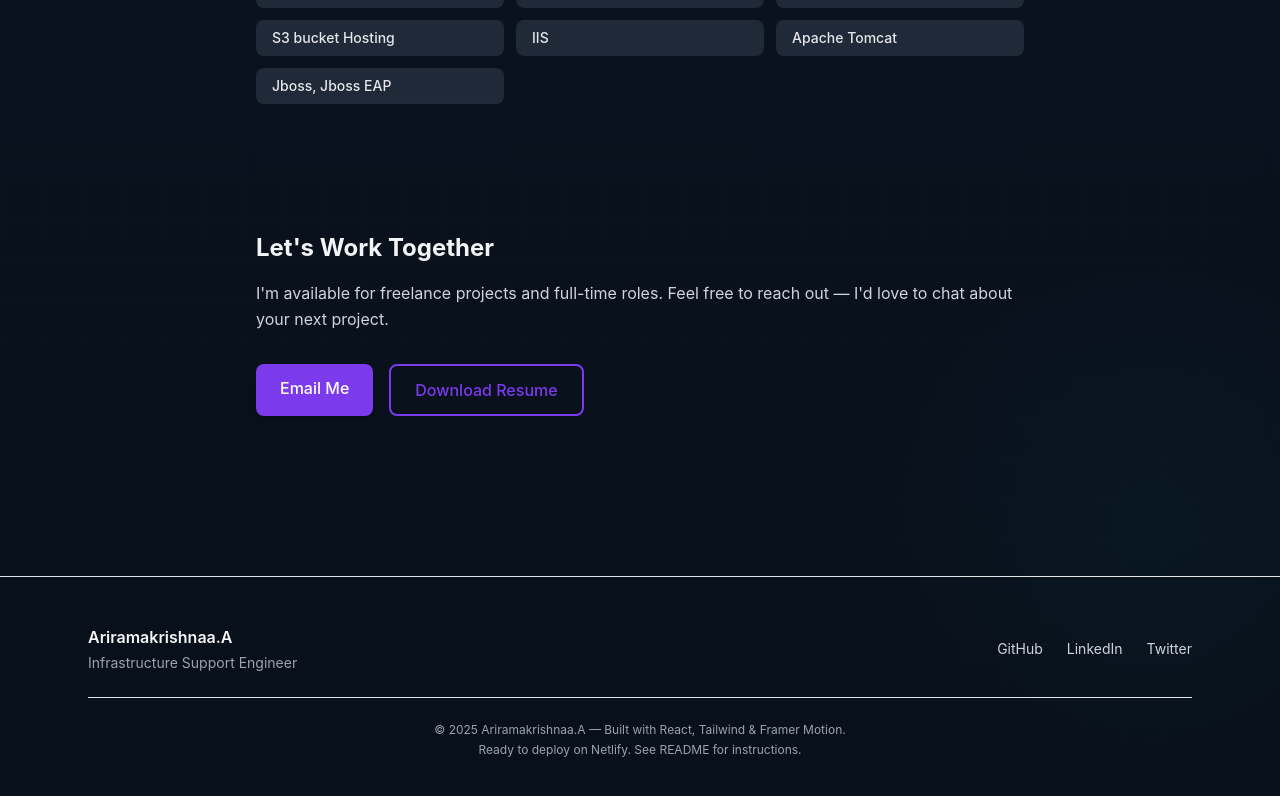
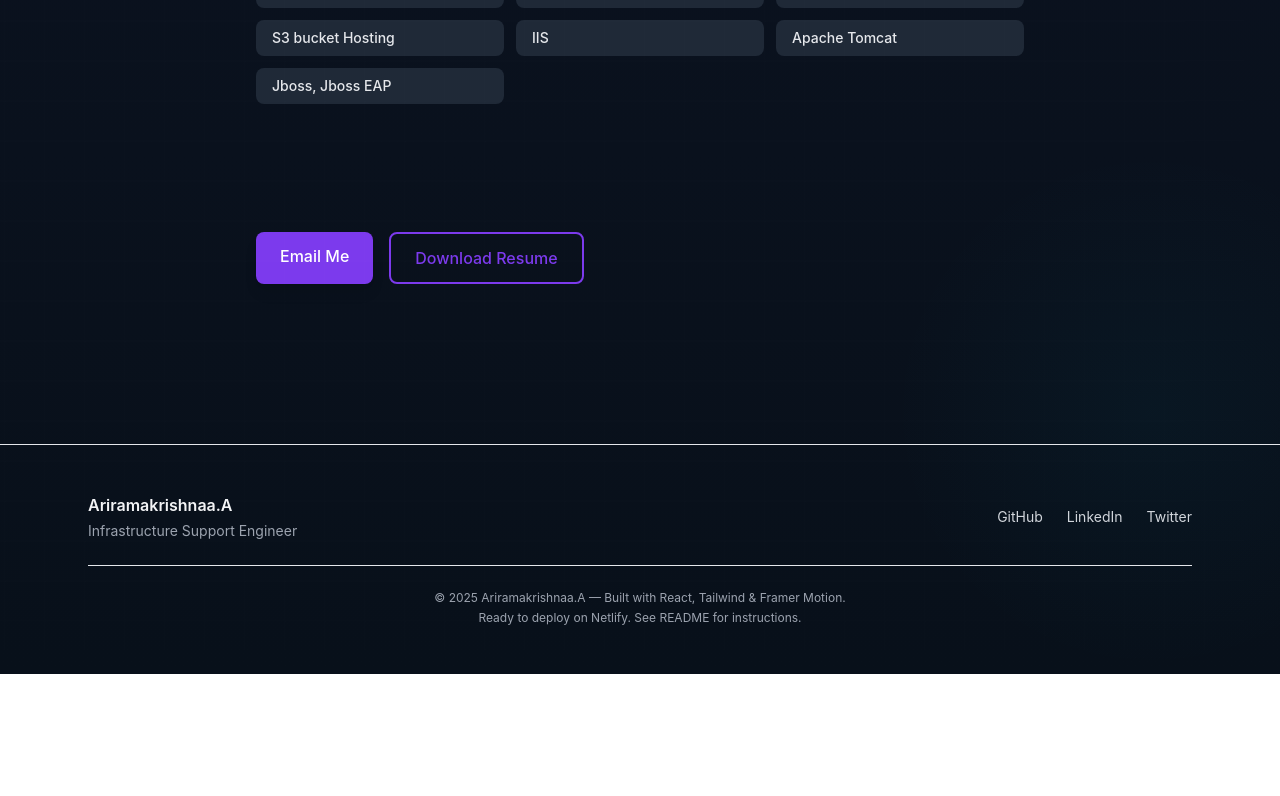
Before and after one commit to Ariramakrishnaa97/portfolio-website, a React (Vite) app: page / in a window 1280 px wide. Shown: the part 1955-2751 px from the top of the page. After the commit the page ends 2629 px from the top, so only its background shows below. Built offline with nearby package versions, Linux system fonts and the light colour scheme; the HTML template or start-up script is replaced by a standard one.

Commit message:
Remove heading and description from Contact section

```diff
--- a/src/pages/Contact.jsx
+++ b/src/pages/Contact.jsx
@@ -5,13 +5,6 @@ export default function Contact(){
   return (
     <section id="contact" className="py-16">
       <div className="max-w-3xl mx-auto">
-        <motion.h2 initial={{y:10,opacity:0}} whileInView={{y:0,opacity:1}} transition={{duration:0.5}} viewport={{once:true}} className="text-2xl font-bold mb-4 text-gray-100">
-          Let's Work Together
-        </motion.h2>
-        <motion.p initial={{y:10,opacity:0}} whileInView={{y:0,opacity:1}} transition={{delay:0.1,duration:0.5}} viewport={{once:true}} className="text-gray-300 mb-8 leading-relaxed">
-          I'm available for freelance projects and full-time roles. Feel free to reach out — I'd love to chat about your next project.
-        </motion.p>
-
         <motion.div initial={{y:10,opacity:0}} whileInView={{y:0,opacity:1}} transition={{delay:0.15,duration:0.5}} viewport={{once:true}} className="flex flex-col md:flex-row gap-4">
           <a href="mailto:aariramakrishna@gmail.com" className="px-6 py-3 bg-accent text-white rounded-lg font-medium shadow-lg hover:shadow-xl transition text-center">
             Email Me
```
